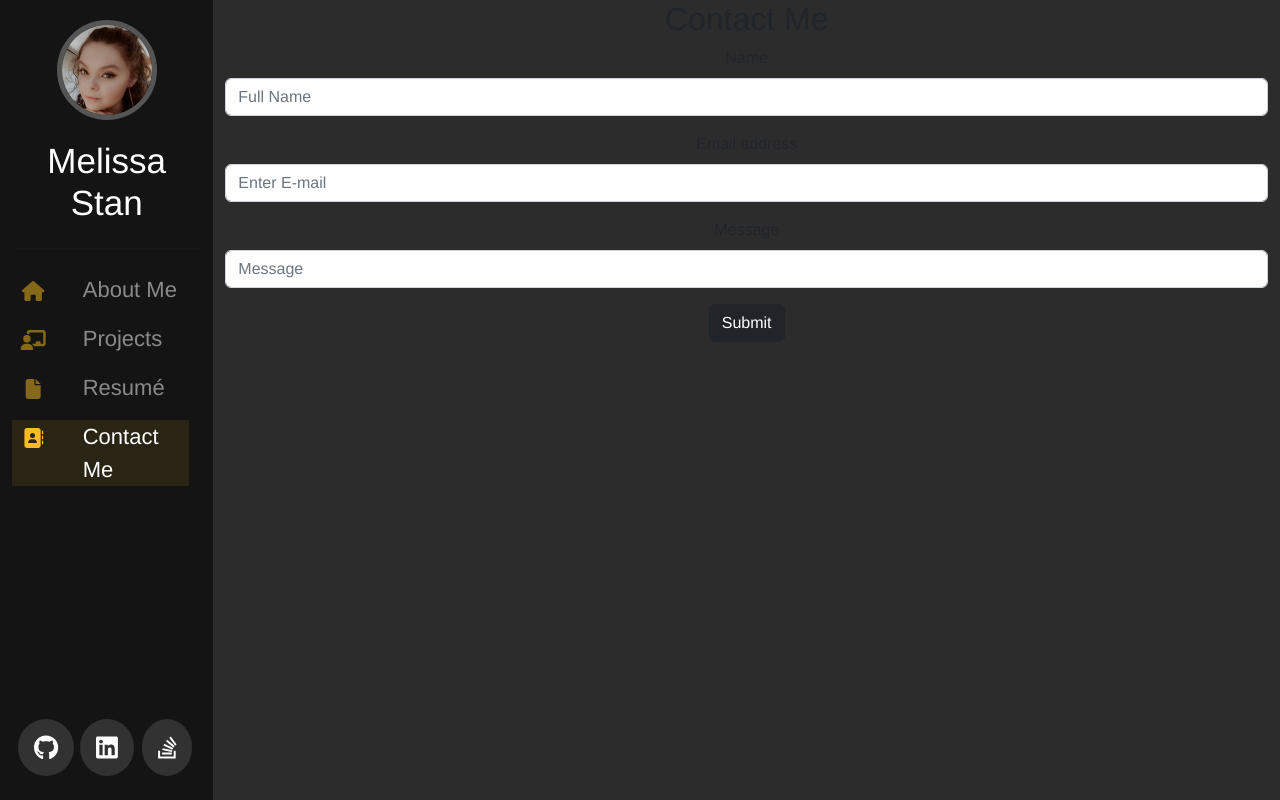
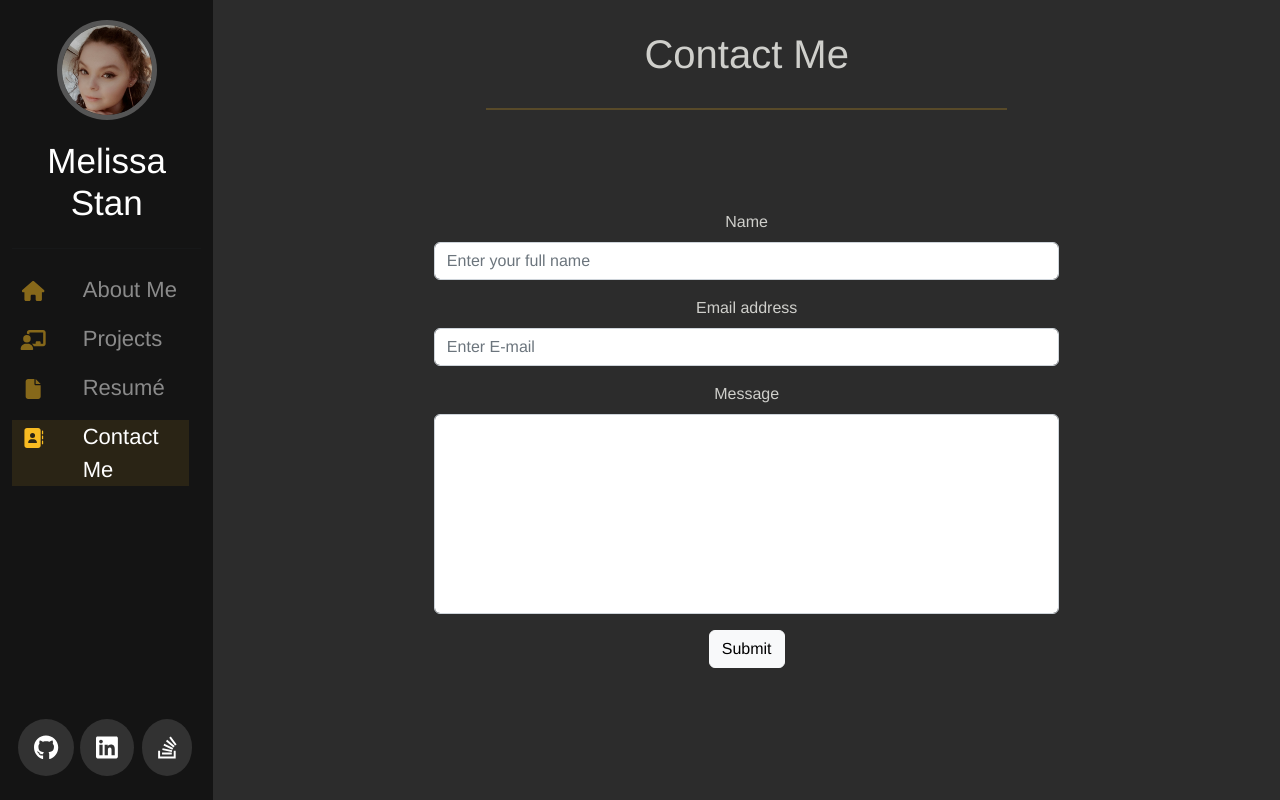
Before and after one commit to mstan19/portfolio-ms, a React (Create React App) app: page /contactMe in a window 1280 px wide. Built offline with nearby package versions, Linux system fonts and the light colour scheme.

Commit message:
styling contact page

```diff
--- a/src/components/ContactMe.js
+++ b/src/components/ContactMe.js
@@ -2,6 +2,7 @@ import React, { useState } from 'react';
 import Form from 'react-bootstrap/Form';
 import Button from 'react-bootstrap/Button';
 import { validateEmail } from '../utils/helper.js';
+import '../styles/ContactMe.css';
 
 function ContactMe() {
     const [email, setEmail] = useState('');
@@ -48,27 +49,27 @@ function ContactMe() {
   return (
     <div className="contactMe text-center">
       <div className="contactMe-header">
-        <h2>Contact Me</h2>
+        <h1 id='contact-me-title'>Contact Me</h1>
       </div>
-
+      <hr id='title-line'></hr>
       <Form>
       <Form.Group className="mb-3" >
-            <Form.Label>Name</Form.Label>
-            <Form.Control value={name} name="name" onChange={handleChange} type="text" placeholder="Full Name" />
+            <Form.Label className='contact-me-text'>Name</Form.Label>
+            <Form.Control id='form-name' value={name} name="name" onChange={handleChange} type="text" placeholder="Enter your full name" />
         </Form.Group>
 
         <Form.Group className="mb-3" controlId="formBasicEmail">
-            <Form.Label>Email address</Form.Label>
-            <Form.Control value={email} name="email" onChange={handleChange} type="email" placeholder="Enter E-mail" />
+            <Form.Label className='contact-me-text'>Email address</Form.Label>
+            <Form.Control id='form-email' value={email} name="email" onChange={handleChange} type="email" placeholder="Enter E-mail" />
 
         </Form.Group>
 
         <Form.Group className="mb-3" >
-            <Form.Label>Message</Form.Label>
-            <Form.Control value={message}type="text" onChange={handleChange} placeholder="Message" />
+            <Form.Label className='contact-me-text'>Message</Form.Label>
+            <Form.Control id='form-message' className='text-start' value={message}type="text" onChange={handleChange}  />
         </Form.Group>
 
-        <Button variant="dark"  onClick={handleFormSubmit} type="submit">
+        <Button variant="light"  onClick={handleFormSubmit} type="submit">
             Submit
         </Button>
 
--- a/src/components/Project.js
+++ b/src/components/Project.js
@@ -46,8 +46,9 @@ const projects = [
 function Project() {
 
   return (
-    <Row lg={1}>
-      <h2 style={{ textAlign: 'center' }}> Projects</h2>
+    <Row >
+      <h1 id="project-title"> Projects</h1>
+      <hr id='title-line'></hr>
         <Col className="cards d-flex" >
           {projects.map(project =>{
             const {title, image, github, description, technologies, deployedLink} = project;
--- a/src/styles/AboutMe.css
+++ b/src/styles/AboutMe.css
@@ -22,7 +22,5 @@
     width:50%;
     margin:0 auto;
     margin-bottom: 100px;
-    margin-top: 30px;
-
 
 }
--- /dev/null
+++ b/src/styles/ContactMe.css
@@ -0,0 +1,29 @@
+#title-line {
+    height: 0px;
+    border: none;
+    border-top: 2px solid goldenrod;
+    width:50%;
+    margin:0 auto;
+    margin-bottom: 100px;
+    margin-top: 30px;
+}
+
+#contact-me-title {
+    color: rgb(207, 207, 203);
+    margin-top: 30px;
+}
+
+.contact-me-text {
+    color: rgb(207, 207, 203);
+
+}
+
+#form-email, #form-name, #form-message {
+    width: 60%;
+    margin:0 auto;
+}
+
+#form-message {
+    height: 200px;
+    text-align: top;
+}
--- a/src/styles/Project.css
+++ b/src/styles/Project.css
@@ -28,3 +28,19 @@ a:link {
 #description, #technologies {
     margin-bottom: 5px;
 }
+
+#title-line {
+    height: 0px;
+    border: none;
+    border-top: 2px solid goldenrod;
+    width:50%;
+    margin:0 auto;
+    margin-bottom: 100px;
+    margin-top: 30px;
+}
+
+#project-title {
+    text-align: center;
+    color: rgb(207, 207, 203);
+    margin-top: 30px;
+}
```
